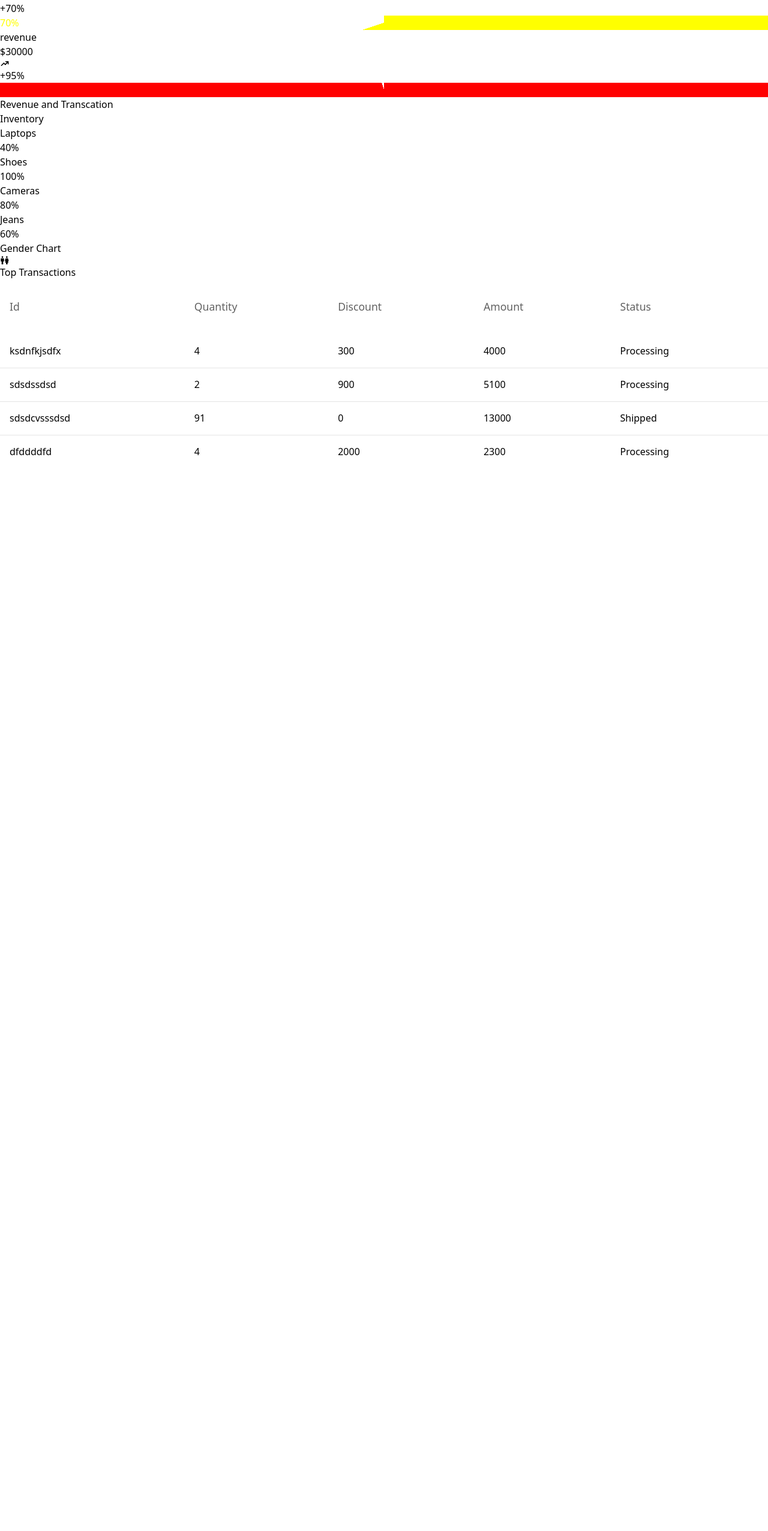
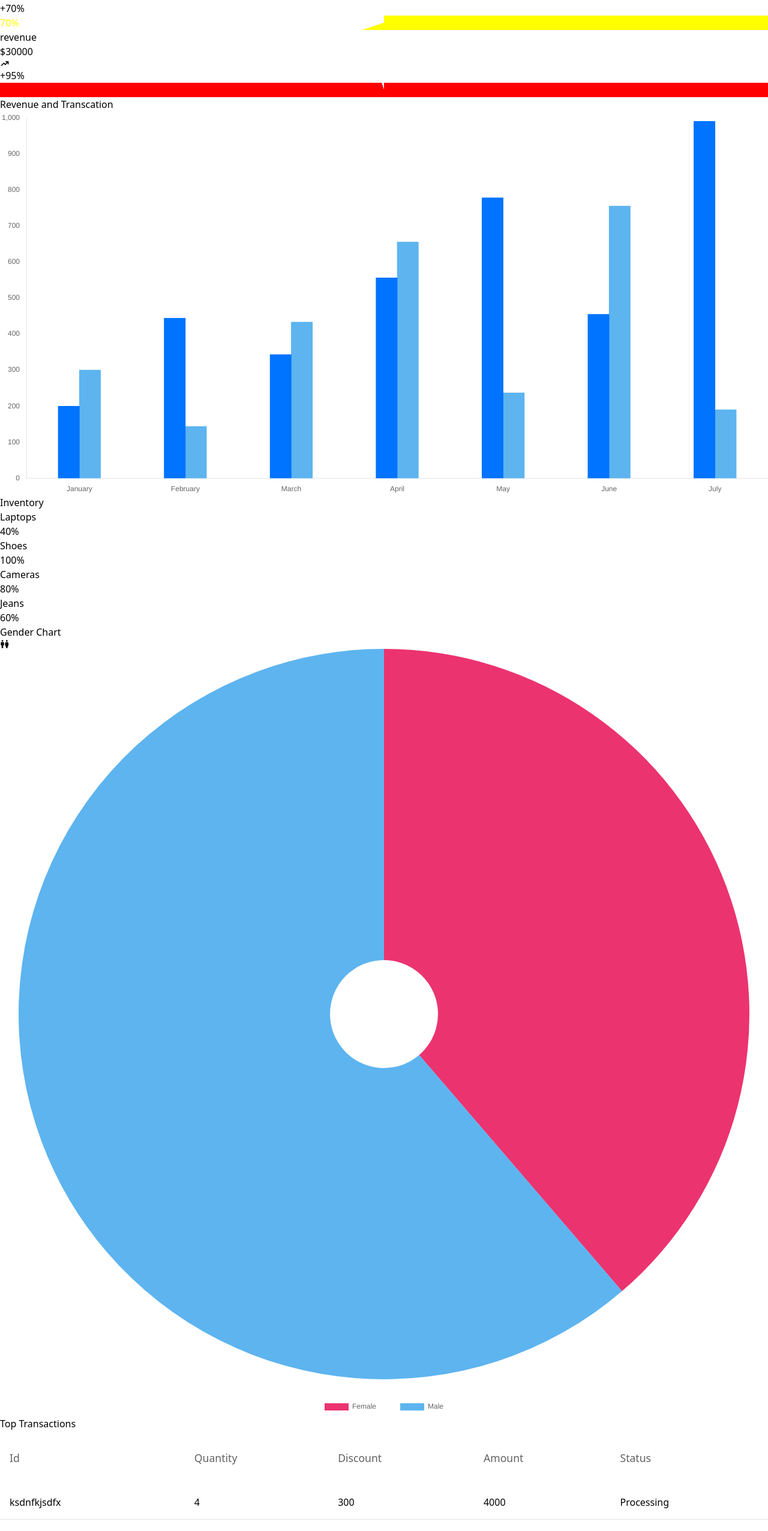
Before and after one commit to vinayBhoure/Admin-Dashboard, a React (Vite) app: page /admin/dashboard in a window 1280 px wide. Shown: the part 885-3438 px from the top of the page at 60% size. Before the commit the page ends 1666 px from the top, so only its background shows below. Built offline with nearby package versions, Linux system fonts and the light colour scheme.

Commit message:
small css changes

```diff
--- a/src/App.tsx
+++ b/src/App.tsx
@@ -10,6 +10,9 @@ const Customers = lazy(() => import('./pages/Customers'))
 const AddNewProduct = lazy(() => import('./pages/Managements/AddNewProduct'))
 const ProductManagement = lazy(() => import('./pages/Managements/ProductManagement'))
 const TransactionManagement = lazy(() => import('./pages/Managements/TransactionManagement'))
+const BarChart = lazy(() => import('./pages/Charts/BarCharts'))
+const LineChart = lazy(() => import('./pages/Charts/LineCharts'))
+const PieChart = lazy(() => import('./pages/Charts/PieCharts'))
 
 function App() {
 
@@ -27,6 +30,11 @@ function App() {
         <Route path='/admin/product/new' element={<AddNewProduct />} />
         <Route path='/admin/product/:id' element={<ProductManagement />} />
         <Route path='/admin/transaction/:id' element={<TransactionManagement />} />
+
+        {/* Charts */}
+        <Route path='/admin/charts/bar' element={<BarChart />} />
+        <Route path='/admin/charts/line' element={<LineChart />} />
+        <Route path='/admin/charts/pie' element={<PieChart />} />
       </Routes>
     </Suspense>
   </div>
--- a/src/components/Sidebar.tsx
+++ b/src/components/Sidebar.tsx
@@ -29,17 +29,17 @@ const Dashboard = [{
 const Charts = [{
     title: "Bar",
     icon: <FaChartBar />,
-    path: "/admin/chart/bar"
+    path: "/admin/charts/bar"
 },
     {
         title: "Line",
         icon: <FaChartLine />,
-        path: "/admin/chart/line"
+        path: "/admin/charts/line"
     } ,
     {
         title: "Pie",
         icon: <FaChartPie/>,
-        path: "/admin/chart/pie"
+        path: "/admin/charts/pie"
     }
 ]
 
--- a/src/pages/Customers.tsx
+++ b/src/pages/Customers.tsx
@@ -94,13 +94,13 @@ function Customers() {
   const [data, setData] = useState<DataType[]>(arr);
   const Table = useCallback(TableHOC<DataType>(columns, data, "customer-box", "Customers", true), []);
   return (
-    <div className="grid grid-cols-5 gap-8 h-[100vh] bg-slate-200 p-1">
+    <div className="grid grid-cols-5 gap-8 min-h-[100vh] bg-[#f7f7f7] pt-2">
 
       {/* Sidebar */}
       <Sidebar />
 
       {/* /Main */}
-      <main className="col-span-4">
+      <main className="col-span-4 bg-white px-4">
         {Table()}
       </main>
     </div>
--- a/src/pages/Dashboard.tsx
+++ b/src/pages/Dashboard.tsx
@@ -2,7 +2,7 @@ import { BsSearch } from "react-icons/bs"
 import Sidebar from "../components/Sidebar"
 import { FaRegBell } from "react-icons/fa"
 import { HiTrendingDown, HiTrendingUp } from "react-icons/hi"
-import BarChart from "../components/Charts"
+import BarChart, { DoughnutChart } from "../components/Charts"
 import { BiMaleFemale } from "react-icons/bi"
 import data from '../assets/data.json'
 import DashboardTable from "../components/DashboardTable"
@@ -36,6 +36,14 @@ function Dashboard() {
           <div className="bg-white rounded-lg w-full py-4 px-8">
             <h2 className="text-xl text-center mt-4 mb-8 ml-1">Revenue and Transcation</h2>
             {/* <BarChart /> */}
+            <BarChart
+              data_2={[300, 144, 433, 655, 237, 755, 190]}
+              data_1={[200, 444, 343, 556, 778, 455, 990]}
+              title_1="Revenue"
+              title_2="Transaction"
+              bgColor_1="rgb(0,115,255)"
+              bgColor_2="rgba(53,162,235,0.8)" />
+
           </div>
           <div className="bg-white rounded-lg w-full max-w-64 pb-8">
             <h2 className="text-xl text-center mt-6 mb-8 ">Inventory</h2>
@@ -53,6 +61,12 @@ function Dashboard() {
             <h2 className="text-center mt-6 mb-8 ">Gender Chart</h2>
             {/* charts donut */}
             <p className="text-lg absolute top-[50%] left-[50%] transform translate-x-[-50%] translate-y-[-50%]"><BiMaleFemale /></p>
+            <DoughnutChart
+              labels={["Female", "Male"]}
+              data={[12, 19]}
+              backgroundColor={["hsl(340,82%,56%)", "rgba(53,162,235,0.8)"]}
+              cutout={90}
+            />
           </div>
 
           {/* Table */}
--- a/src/pages/Products.tsx
+++ b/src/pages/Products.tsx
@@ -98,17 +98,17 @@ const arr: DataType[] = [
 
 const Products = () => {
 
-  const [data, setData] = useState<DataType[]>(arr)
+  const [data] = useState<DataType[]>(arr)
   const Table = useCallback(TableHOC<DataType>(columns, data, "product-box", "All Product", true), []);
 
   return (
-    <div className="grid grid-cols-5 gap-8 h-[100vh] bg-slate-200">
+    <div className="grid grid-cols-5 gap-8 min-h-[100vh] bg-[#f7f7f7] pt-2">
 
       {/* Sidebar */}
       <Sidebar />
 
       {/* /Main */}
-      <main className="col-span-4 ">
+      <main className="col-span-4 px-4 bg-white">
         {Table()}
         <Link to="/admin/product/new" className="fixed right-8 top-8 h-10 w-10 flex justify-center items-center rounded-[50%] bg-red-600 text-white hover:opacity-80" > <FaPlus /> </Link>
       </main>
--- a/src/pages/Transactions.tsx
+++ b/src/pages/Transactions.tsx
@@ -74,13 +74,13 @@ function Transactions() {
   const [data] = useState<Datatype[]>(arr)
   const Table = useCallback(TableHOC(columns, data, "transaction-box", "Transactions", true),[])
   return (
-    <div className="grid grid-cols-5 gap-8 h-[100vh] bg-slate-200">
+    <div className="grid grid-cols-5 gap-8 min-h-[100vh] bg-[#f7f7f7] pt-2">
 
       {/* Sidebar */}
       <Sidebar />
 
       {/* /Main */}
-      <main className="col-span-4">
+      <main className="col-span-4 px-4 bg-white">
         {Table()}
       </main>
     </div>
```
